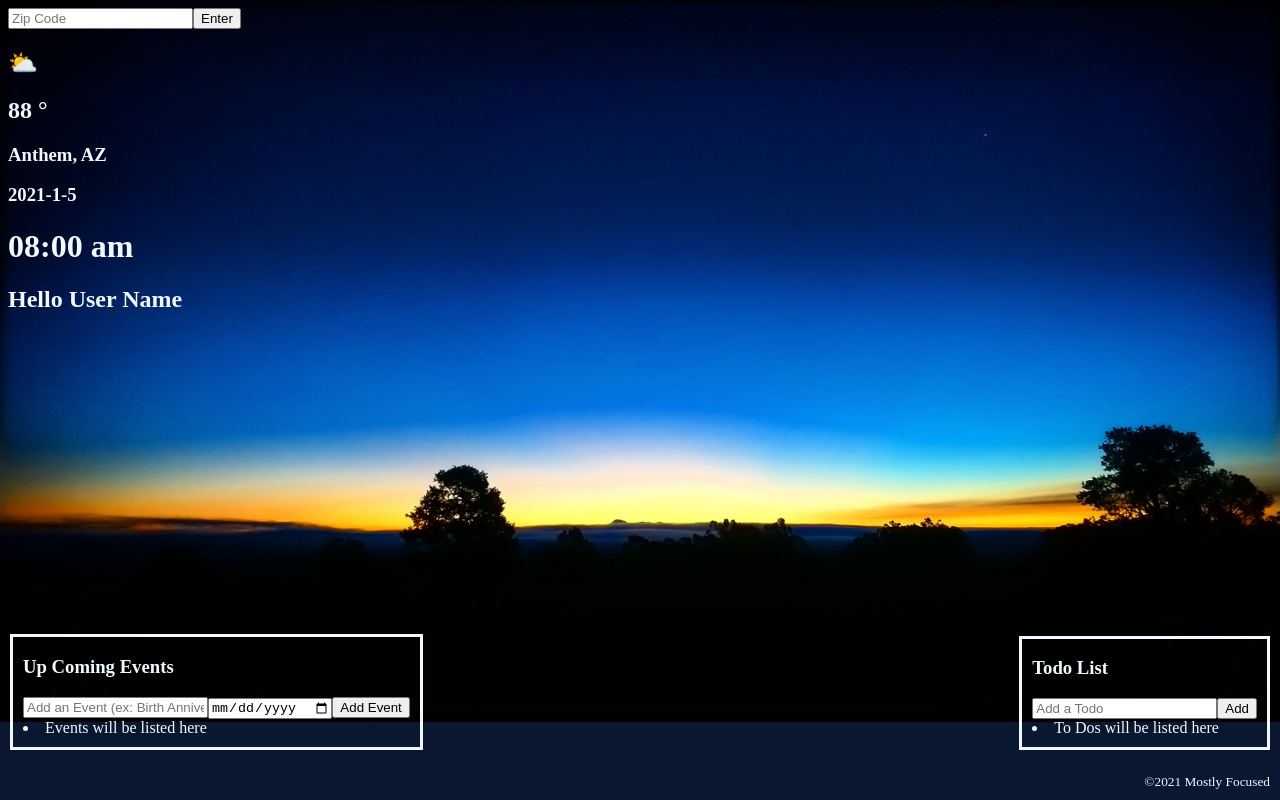
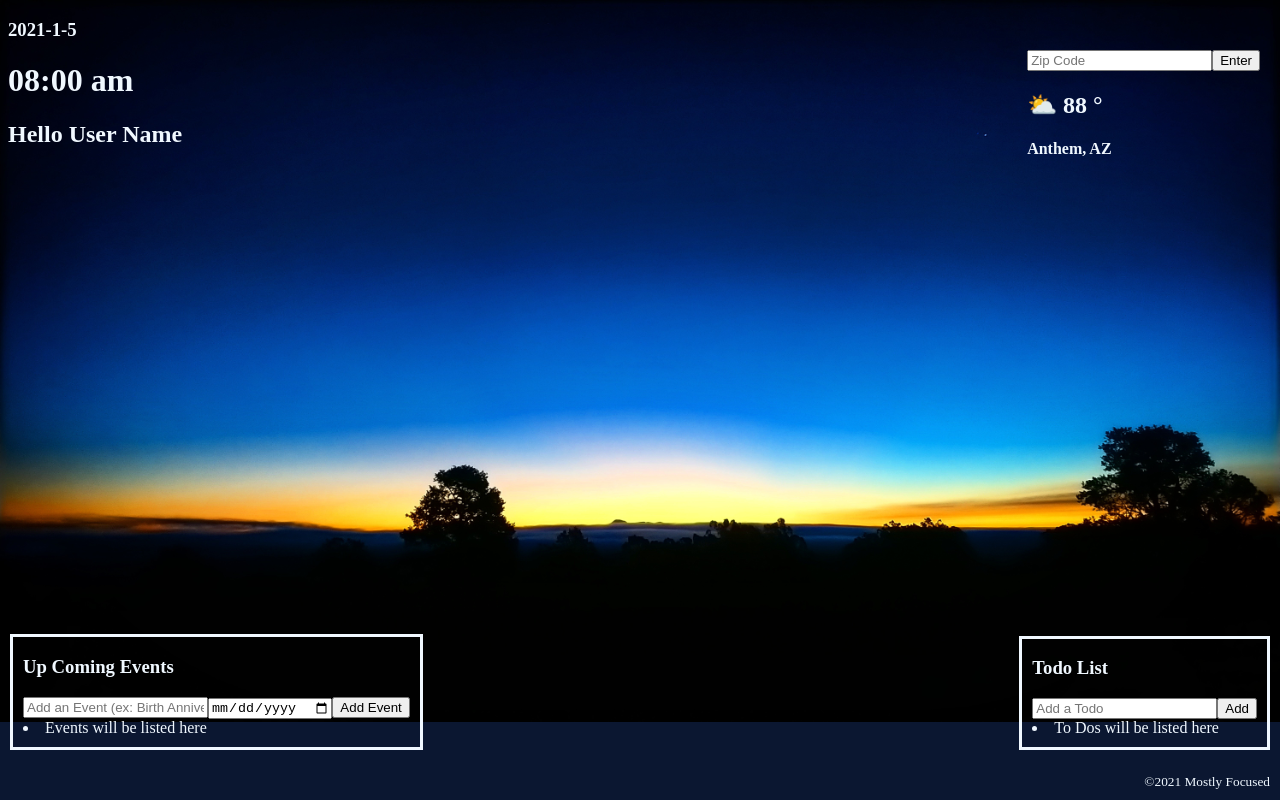
Before and after one commit to Haloren/focus-frontend, a React (Create React App) app: page / in a window 1280 px wide. Built offline with nearby package versions, Linux system fonts and the light colour scheme; no server answers.

Commit message:
styling and position for weather container

```diff
--- a/src/App.css
+++ b/src/App.css
@@ -13,6 +13,14 @@ body {
   background-color: rgb(11, 23, 49);
 
   color: aliceblue;
+}
+
+.weather-container {
+  position: absolute;
+  top: 5%;
+  right: 0;
+  padding: 0px 10px 10px 10px;
+  margin: 10px;
 }
 
 .right {
--- a/src/components/Weather.js
+++ b/src/components/Weather.js
@@ -4,9 +4,8 @@ const Weather = (props) => {
 
     return (
         <>
-            <h2> ⛅ </h2>
-            <h2> 88 ° </h2>
-            <h3> Anthem, AZ </h3>
+            <h2> ⛅  88 ° </h2>
+            <h4> Anthem, AZ </h4>
         </>
     )
 }
--- a/src/containers/WeatherContainer.js
+++ b/src/containers/WeatherContainer.js
@@ -6,10 +6,10 @@ class WeatherContainer extends React.Component {
 
     render() {
         return(
-            <>
+            <div className="weather-container">
                 <WeatherForm />
                 <Weather />
-            </>
+            </div>
         )
     }
 }
```
Also changed, not shown: 1 other file (tests, documents, lock files or other folders).
